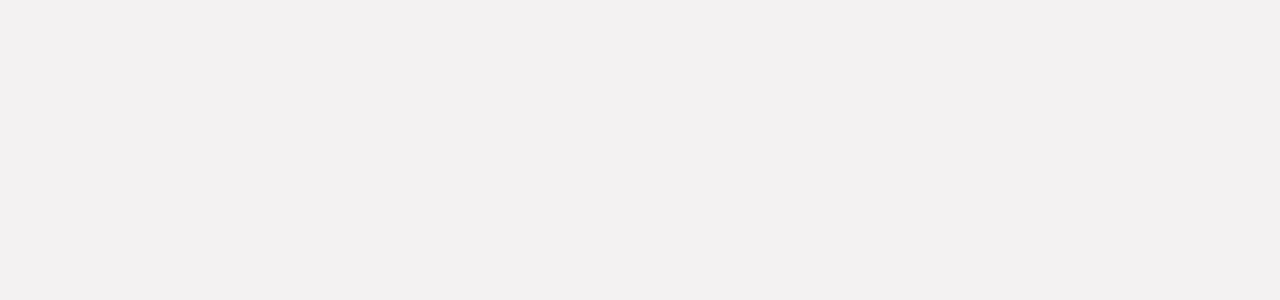
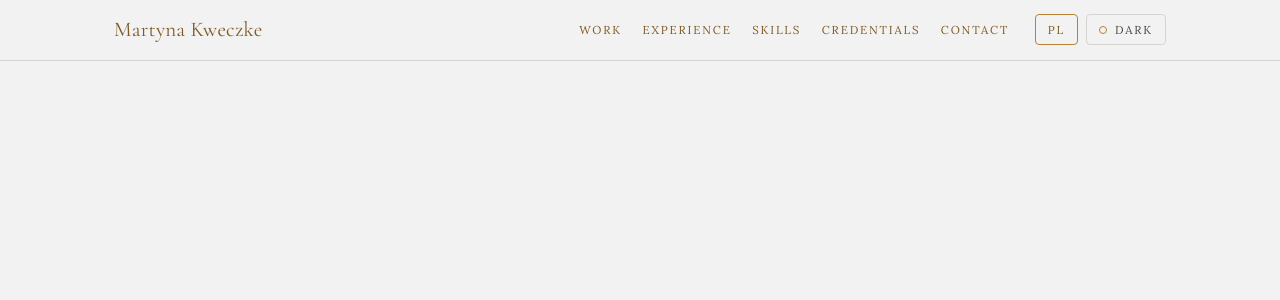
Before and after one commit to martynakweczke/portfolio, a Next.js app: page / in a window 1280 px wide. Shown: the top 300 px of the page. Built offline with nearby package versions, Linux system fonts and the light colour scheme.

Commit message:
feat: add SiteHeader component with theme and language toggles (#3)

```diff
--- a/app/page.tsx
+++ b/app/page.tsx
@@ -1,3 +1,10 @@
+import { SiteHeader } from "@/components/site-header";
+
 export default function Home() {
-  return <main id="top" className="flex-1" />;
+  return (
+    <>
+      <SiteHeader />
+      <main id="top" className="flex-1" />
+    </>
+  );
 }
--- /dev/null
+++ b/components/language-toggle.tsx
@@ -0,0 +1,18 @@
+"use client";
+
+import { useLanguage } from "@/components/providers/language-provider";
+
+export function LanguageToggle() {
+  const { t, toggleLang } = useLanguage();
+
+  return (
+    <button
+      type="button"
+      onClick={toggleLang}
+      aria-label={t.langAria}
+      className="shrink-0 cursor-pointer rounded border border-gold px-3 py-1.5 font-serif text-[11.5px] uppercase tracking-[0.16em] text-gold-ink transition-colors hover:bg-gold-soft hover:text-ink"
+    >
+      {t.langSwitch}
+    </button>
+  );
+}
--- /dev/null
+++ b/components/site-header.tsx
@@ -0,0 +1,37 @@
+"use client";
+
+import { LanguageToggle } from "@/components/language-toggle";
+import { useLanguage } from "@/components/providers/language-provider";
+import { ThemeToggle } from "@/components/theme-toggle";
+
+export function SiteHeader() {
+  const { t } = useLanguage();
+
+  return (
+    <header className="sticky top-0 z-30 border-b border-line bg-header-bg backdrop-blur-[10px]">
+      <div className="mx-auto flex max-w-[1180px] flex-nowrap items-center gap-x-[clamp(14px,2vw,28px)] gap-y-2.5 px-[clamp(20px,5vw,64px)] py-3.5">
+        <a
+          href="#top"
+          className="mr-auto shrink-0 font-display text-[21px] tracking-[0.01em] text-ink no-underline"
+        >
+          Martyna Kweczke
+        </a>
+        <nav className="flex min-w-0 flex-1 flex-wrap items-center justify-end gap-x-[clamp(10px,1.6vw,22px)] gap-y-1.5 max-[760px]:hidden">
+          {t.nav.map((item) => (
+            <a
+              key={item.href}
+              href={item.href}
+              className="border-b border-transparent py-1 text-[11.5px] uppercase tracking-[0.16em] text-ink-3 no-underline transition-colors hover:border-gold hover:text-ink"
+            >
+              {item.label}
+            </a>
+          ))}
+        </nav>
+        <div className="flex shrink-0 items-center gap-2">
+          <LanguageToggle />
+          <ThemeToggle />
+        </div>
+      </div>
+    </header>
+  );
+}
--- /dev/null
+++ b/components/theme-toggle.tsx
@@ -0,0 +1,25 @@
+"use client";
+
+import { useLanguage } from "@/components/providers/language-provider";
+import { useTheme } from "@/components/providers/theme-provider";
+
+export function ThemeToggle() {
+  const { theme, toggleTheme } = useTheme();
+  const { t } = useLanguage();
+  const label = theme === "dark" ? t.themeLight : t.themeDark;
+
+  return (
+    <button
+      type="button"
+      onClick={toggleTheme}
+      aria-label={t.themeAria}
+      className="inline-flex shrink-0 cursor-pointer items-center gap-2 rounded border border-line px-3 py-1.5 font-serif text-[11.5px] uppercase tracking-[0.16em] text-ink-3 transition-colors hover:border-ink hover:text-ink"
+    >
+      <span
+        aria-hidden="true"
+        className="h-2 w-2 rounded-full border border-gold bg-[var(--theme-dot)]"
+      />
+      {label}
+    </button>
+  );
+}
```
